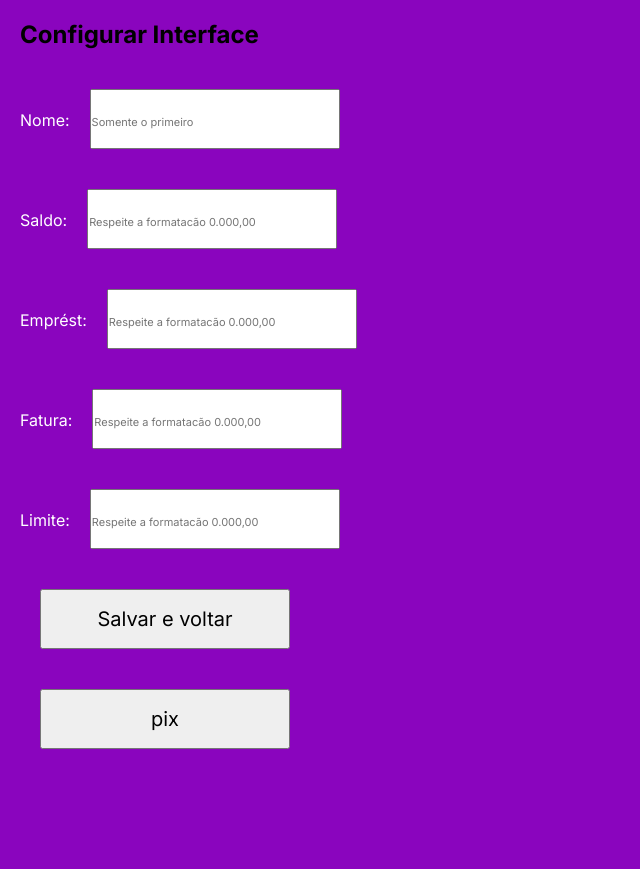
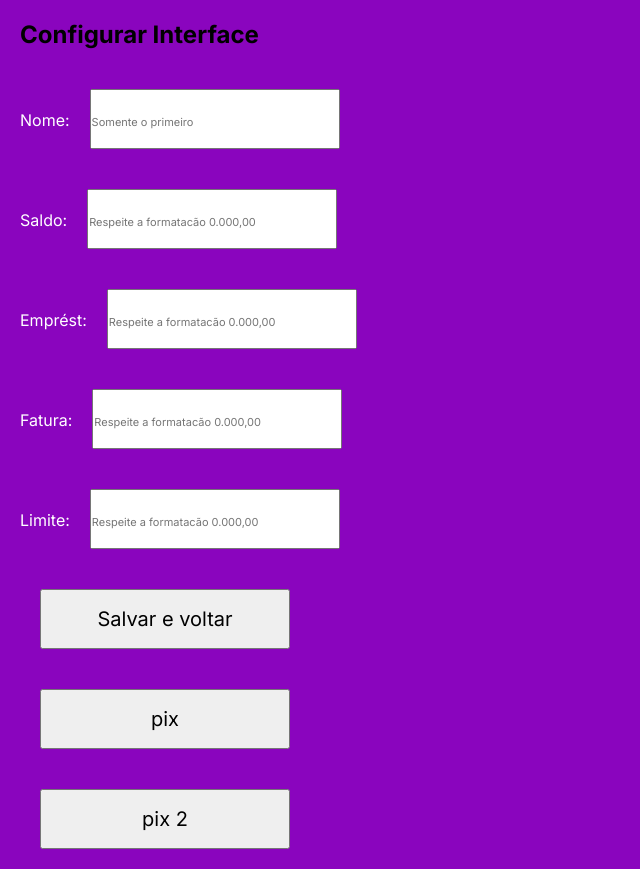
Before and after one commit to gilbertopetrini/nuandroidsn, a React (Vite) app: page /config in a window 1280 px wide. Shown: the whole page, without its empty margins (0-640 px from the left). Before the commit the page ends 800 px from the top, so only its background shows below. Built offline with nearby package versions, Linux system fonts and the light colour scheme; no server answers.

Commit message:
boacoisa28

```diff
--- a/src/Config.jsx
+++ b/src/Config.jsx
@@ -4,6 +4,31 @@ import './Config.css'
 import { messaging, getToken, onMessage } from './firebase';
 
 function Config() {
+
+  async function mostrarNotificacao() {
+    // Pede permissão para notificações
+    if (!("Notification" in window)) {
+      alert("Seu navegador não suporta notificações");
+      return;
+    }
+
+    if (Notification.permission === "granted") {
+      // Se já tem permissão, mostra a notificação
+      new Notification("Pix Recebido!", {
+        body: "R$ 55,00 recebido de João Silva.",
+        icon: "/logo.png" // URL do ícone Nubank ou algum similar
+      });
+    } else if (Notification.permission !== "denied") {
+      // Solicita permissão
+      const permission = await Notification.requestPermission();
+      if (permission === "granted") {
+        new Notification("Pix Recebido!", {
+          body: "R$ 55,00 recebido de João Silva.",
+          icon: "/logo.png"
+        });
+      }
+    }
+  }
 
   const [token, setToken] = useState(null);
 
@@ -111,6 +136,7 @@ function Config() {
       </label>
       <button className='input' onClick={salvar}>Salvar e voltar</button>
       <button className='input' onClick={simularPix}>pix</button>
+      <button className='input' onClick={mostrarNotificacao}>pix 2</button>
     </div>
   );
 }
```
